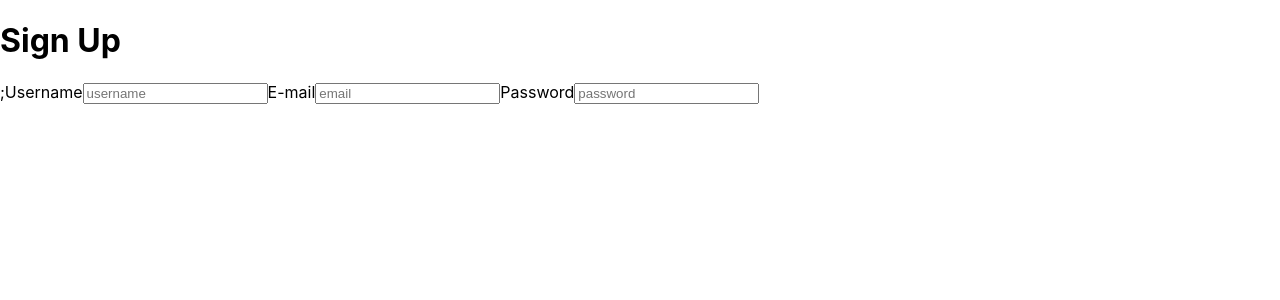
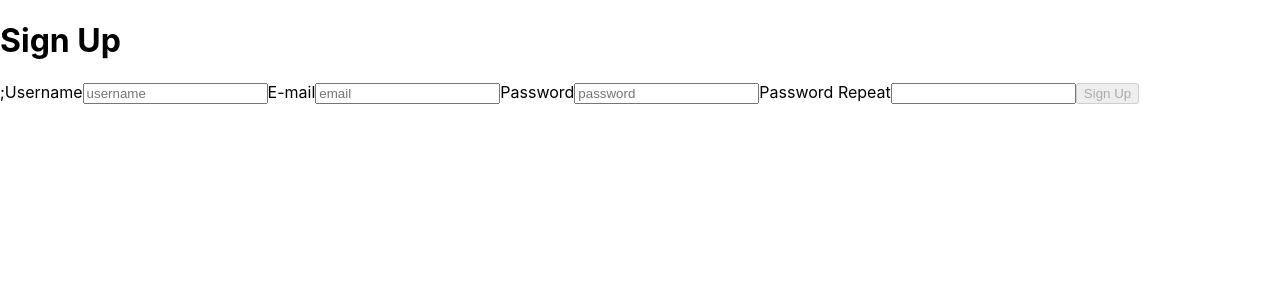
Before and after one commit to ferdamano/react-tdd-sandbox, a React (Create React App) app: page / in a window 1280 px wide. Shown: the top 300 px of the page. Built offline with nearby package versions, Linux system fonts and the light colour scheme.

Commit message:
updated signup page

```diff
--- a/src/pages/SignUpPage.js
+++ b/src/pages/SignUpPage.js
@@ -11,6 +11,9 @@ class SignUpPage extends Component {
                 <input placeholder="email" type="text" />
                 <label>Password</label>
                 <input placeholder="password" type="password"/>
+                <label htmlFor="inputRepeat">Password Repeat</label>
+                <input id="inputRepeat" type="password"/>
+                <button disabled type="submit">Sign Up</button>
             </div>
         );
     }
```
Also changed, not shown: 1 other file (tests, documents, lock files or other folders).
